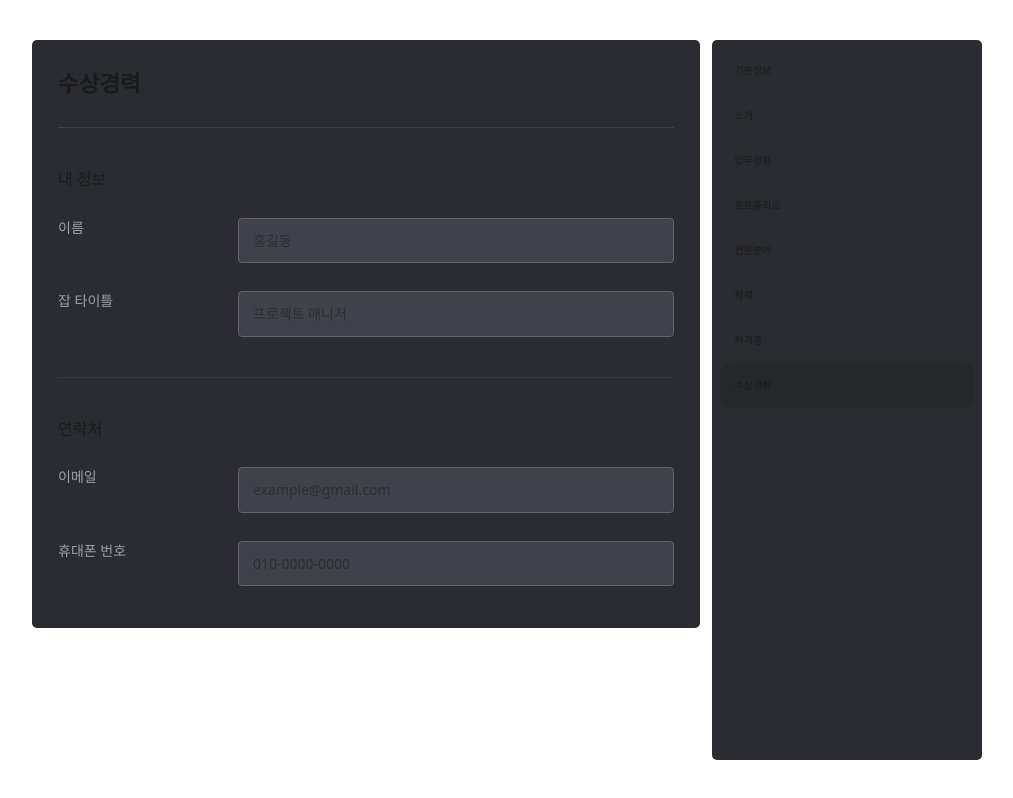
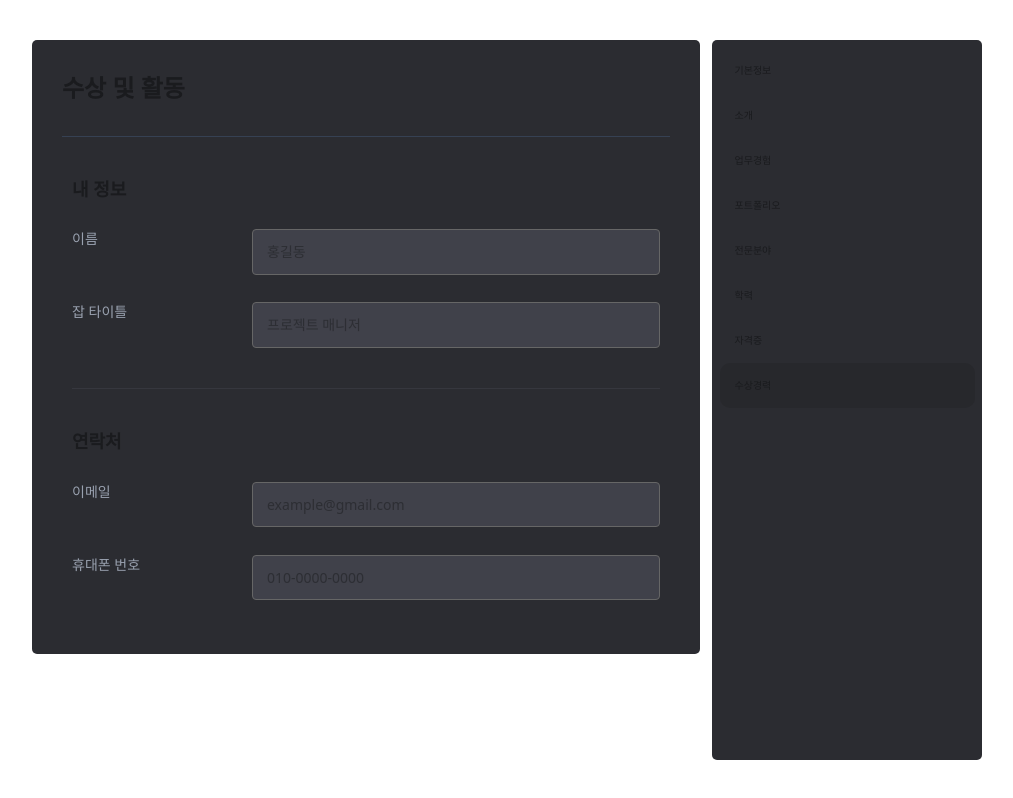
Before and after one commit to ComWith-mini-Project/frontend, a Next.js app: page /career/award in a window 1280 px wide. Shown: the whole page, without its empty margins (133-1146 px from the left). Built offline with nearby package versions, Linux system fonts and the light colour scheme.

Commit message:
refactor: career skeleton structure

```diff
--- a/app/(router)/career/award/page.tsx
+++ b/app/(router)/career/award/page.tsx
@@ -1,22 +1,22 @@
-import { Container, Hr, Input, MainTitle, SubTitle } from '@/app/_components';
+import { Container, Contents, Hr, Input, MainTitle, SubTitle } from '@/app/_components';
 
 export default function Career() {
   return (
-    <Container className="flex-auto pb-[4.2rem]">
-      <MainTitle>수상경력</MainTitle>
-      <div>
-        <div style={{ marginTop: 'var(--hr-margin)' }}>
+    <Container className="flex-auto">
+      <MainTitle>수상 및 활동</MainTitle>
+      <Contents>
+        <div>
           <SubTitle>내 정보</SubTitle>
           <Input title="이름" placeholder="홍길동" />
           <Input title="잡 타이틀" placeholder="프로젝트 매니저" />
-          <Hr />
         </div>
+        <Hr />
         <div>
           <SubTitle>연락처</SubTitle>
           <Input title="이메일" placeholder="example@gmail.com" />
           <Input title="휴대폰 번호" placeholder="010-0000-0000" />
         </div>
-      </div>
+      </Contents>
     </Container>
   );
 }
--- a/app/(router)/career/certificate/page.tsx
+++ b/app/(router)/career/certificate/page.tsx
@@ -1,22 +1,22 @@
-import { Container, Hr, Input, MainTitle, SubTitle } from '@/app/_components';
+import { Container, Contents, Hr, Input, MainTitle, SubTitle } from '@/app/_components';
 
 export default function Career() {
   return (
-    <Container className="flex-auto pb-[4.2rem]">
+    <Container className="flex-auto">
       <MainTitle>자격증</MainTitle>
-      <div>
-        <div style={{ marginTop: 'var(--hr-margin)' }}>
+      <Contents>
+        <div>
           <SubTitle>내 정보</SubTitle>
           <Input title="이름" placeholder="홍길동" />
           <Input title="잡 타이틀" placeholder="프로젝트 매니저" />
-          <Hr />
         </div>
+        <Hr />
         <div>
           <SubTitle>연락처</SubTitle>
           <Input title="이메일" placeholder="example@gmail.com" />
           <Input title="휴대폰 번호" placeholder="010-0000-0000" />
         </div>
-      </div>
+      </Contents>
     </Container>
   );
 }
--- a/app/(router)/career/education/page.tsx
+++ b/app/(router)/career/education/page.tsx
@@ -1,22 +1,22 @@
-import { Container, Hr, Input, MainTitle, SubTitle } from '@/app/_components';
+import { Container, Contents, Hr, Input, MainTitle, SubTitle } from '@/app/_components';
 
 export default function Career() {
   return (
-    <Container className="flex-auto pb-[4.2rem]">
+    <Container className="flex-auto">
       <MainTitle>학력</MainTitle>
-      <div>
-        <div style={{ marginTop: 'var(--hr-margin)' }}>
+      <Contents>
+        <div>
           <SubTitle>내 정보</SubTitle>
           <Input title="이름" placeholder="홍길동" />
           <Input title="잡 타이틀" placeholder="프로젝트 매니저" />
-          <Hr />
         </div>
+        <Hr />
         <div>
           <SubTitle>연락처</SubTitle>
           <Input title="이메일" placeholder="example@gmail.com" />
           <Input title="휴대폰 번호" placeholder="010-0000-0000" />
         </div>
-      </div>
+      </Contents>
     </Container>
   );
 }
--- a/app/(router)/career/experience/page.tsx
+++ b/app/(router)/career/experience/page.tsx
@@ -1,22 +1,22 @@
-import { Container, Hr, Input, MainTitle, SubTitle } from '@/app/_components';
+import { Container, Contents, Hr, Input, MainTitle, SubTitle } from '@/app/_components';
 
 export default function Career() {
   return (
-    <Container className="flex-auto pb-[4.2rem]">
-      <MainTitle>업무경험</MainTitle>
-      <div>
-        <div style={{ marginTop: 'var(--hr-margin)' }}>
+    <Container className="flex-auto">
+      <MainTitle>업무 경험</MainTitle>
+      <Contents>
+        <div>
           <SubTitle>내 정보</SubTitle>
           <Input title="이름" placeholder="홍길동" />
           <Input title="잡 타이틀" placeholder="프로젝트 매니저" />
-          <Hr />
         </div>
+        <Hr />
         <div>
           <SubTitle>연락처</SubTitle>
           <Input title="이메일" placeholder="example@gmail.com" />
           <Input title="휴대폰 번호" placeholder="010-0000-0000" />
         </div>
-      </div>
+      </Contents>
     </Container>
   );
 }
--- a/app/(router)/career/field/page.tsx
+++ b/app/(router)/career/field/page.tsx
@@ -1,22 +1,22 @@
-import { Container, Hr, Input, MainTitle, SubTitle } from '@/app/_components';
+import { Container, Contents, Hr, Input, MainTitle, SubTitle } from '@/app/_components';
 
 export default function Career() {
   return (
-    <Container className="flex-auto pb-[4.2rem]">
-      <MainTitle>전문분야</MainTitle>
-      <div>
-        <div style={{ marginTop: 'var(--hr-margin)' }}>
+    <Container className="flex-auto">
+      <MainTitle>전문 분야</MainTitle>
+      <Contents>
+        <div>
           <SubTitle>내 정보</SubTitle>
           <Input title="이름" placeholder="홍길동" />
           <Input title="잡 타이틀" placeholder="프로젝트 매니저" />
-          <Hr />
         </div>
+        <Hr />
         <div>
           <SubTitle>연락처</SubTitle>
           <Input title="이메일" placeholder="example@gmail.com" />
           <Input title="휴대폰 번호" placeholder="010-0000-0000" />
         </div>
-      </div>
+      </Contents>
     </Container>
   );
 }
--- a/app/(router)/career/introduce/page.tsx
+++ b/app/(router)/career/introduce/page.tsx
@@ -1,22 +1,22 @@
-import { Container, Hr, Input, MainTitle, SubTitle } from '@/app/_components';
+import { Container, Contents, Hr, Input, MainTitle, SubTitle } from '@/app/_components';
 
 export default function Career() {
   return (
-    <Container className="flex-auto pb-[4.2rem]">
+    <Container className="flex-auto">
       <MainTitle>소개</MainTitle>
-      <div>
-        <div style={{ marginTop: 'var(--hr-margin)' }}>
-          <SubTitle>소개</SubTitle>
+      <Contents>
+        <div>
+          <SubTitle>내 정보</SubTitle>
           <Input title="이름" placeholder="홍길동" />
           <Input title="잡 타이틀" placeholder="프로젝트 매니저" />
-          <Hr />
         </div>
+        <Hr />
         <div>
           <SubTitle>연락처</SubTitle>
           <Input title="이메일" placeholder="example@gmail.com" />
           <Input title="휴대폰 번호" placeholder="010-0000-0000" />
         </div>
-      </div>
+      </Contents>
     </Container>
   );
 }
--- a/app/(router)/career/portfolio/page.tsx
+++ b/app/(router)/career/portfolio/page.tsx
@@ -1,22 +1,22 @@
-import { Container, Hr, Input, MainTitle, SubTitle } from '@/app/_components';
+import { Container, Contents, Hr, Input, MainTitle, SubTitle } from '@/app/_components';
 
 export default function Career() {
   return (
-    <Container className="flex-auto pb-[4.2rem]">
+    <Container className="flex-auto">
       <MainTitle>포트폴리오</MainTitle>
-      <div>
-        <div style={{ marginTop: 'var(--hr-margin)' }}>
+      <Contents>
+        <div>
           <SubTitle>내 정보</SubTitle>
           <Input title="이름" placeholder="홍길동" />
           <Input title="잡 타이틀" placeholder="프로젝트 매니저" />
-          <Hr />
         </div>
+        <Hr />
         <div>
           <SubTitle>연락처</SubTitle>
           <Input title="이메일" placeholder="example@gmail.com" />
           <Input title="휴대폰 번호" placeholder="010-0000-0000" />
         </div>
-      </div>
+      </Contents>
     </Container>
   );
 }
--- a/app/(router)/career/profile/page.tsx
+++ b/app/(router)/career/profile/page.tsx
@@ -1,22 +1,22 @@
-import { Container, Hr, Input, MainTitle, SubTitle } from '@/app/_components';
+import { Container, Contents, Hr, Input, MainTitle, SubTitle } from '@/app/_components';
 
 export default function Career() {
   return (
-    <Container className="flex-auto pb-[4.2rem]">
+    <Container className="flex-auto">
       <MainTitle>기본정보</MainTitle>
-      <div>
-        <div style={{ marginTop: 'var(--hr-margin)' }}>
+      <Contents>
+        <div>
           <SubTitle>내 정보</SubTitle>
           <Input title="이름" placeholder="홍길동" />
           <Input title="잡 타이틀" placeholder="프로젝트 매니저" />
-          <Hr />
         </div>
+        <Hr />
         <div>
           <SubTitle>연락처</SubTitle>
           <Input title="이메일" placeholder="example@gmail.com" />
           <Input title="휴대폰 번호" placeholder="010-0000-0000" />
         </div>
-      </div>
+      </Contents>
     </Container>
   );
 }
--- a/app/_components/Container.tsx
+++ b/app/_components/Container.tsx
@@ -5,7 +5,15 @@ export const Container = ({
   children: React.ReactNode;
   className?: string;
 }) => {
-  return (
-    <section className={`${className} bg-[#2b2c31] px-[2.6rem] rounded-lg`}>{children}</section>
-  );
+  return <section className={`${className} bg-[#2b2c31] rounded-lg`}>{children}</section>;
 };
+
+export const Contents = ({
+  children,
+  className,
+}: {
+  children: React.ReactNode;
+  className?: string;
+}) => {
+  return <div className={`${className} p-[4rem] pb-[5.4rem]`}>{children}</div>;
+};
--- a/app/_components/Title.tsx
+++ b/app/_components/Title.tsx
@@ -1,9 +1,13 @@
 export function MainTitle({ children }: { children: React.ReactNode }) {
   return (
-    <h1 className="text-4xl font-semibold py-[3.1rem] border-b-1 border-gray-700">{children}</h1>
+    <div className="px-[3rem]">
+      <h1 className="text-[2.4rem] font-[700] py-[3.1rem] border-b-1 border-gray-700">
+        {children}
+      </h1>
+    </div>
   );
 }
 
 export function SubTitle({ children }: { children: React.ReactNode }) {
-  return <h3 className="text-[1.6rem] font-medium">{children}</h3>;
+  return <h3 className="text-[1.8rem] font-[600]">{children}</h3>;
 }
```
